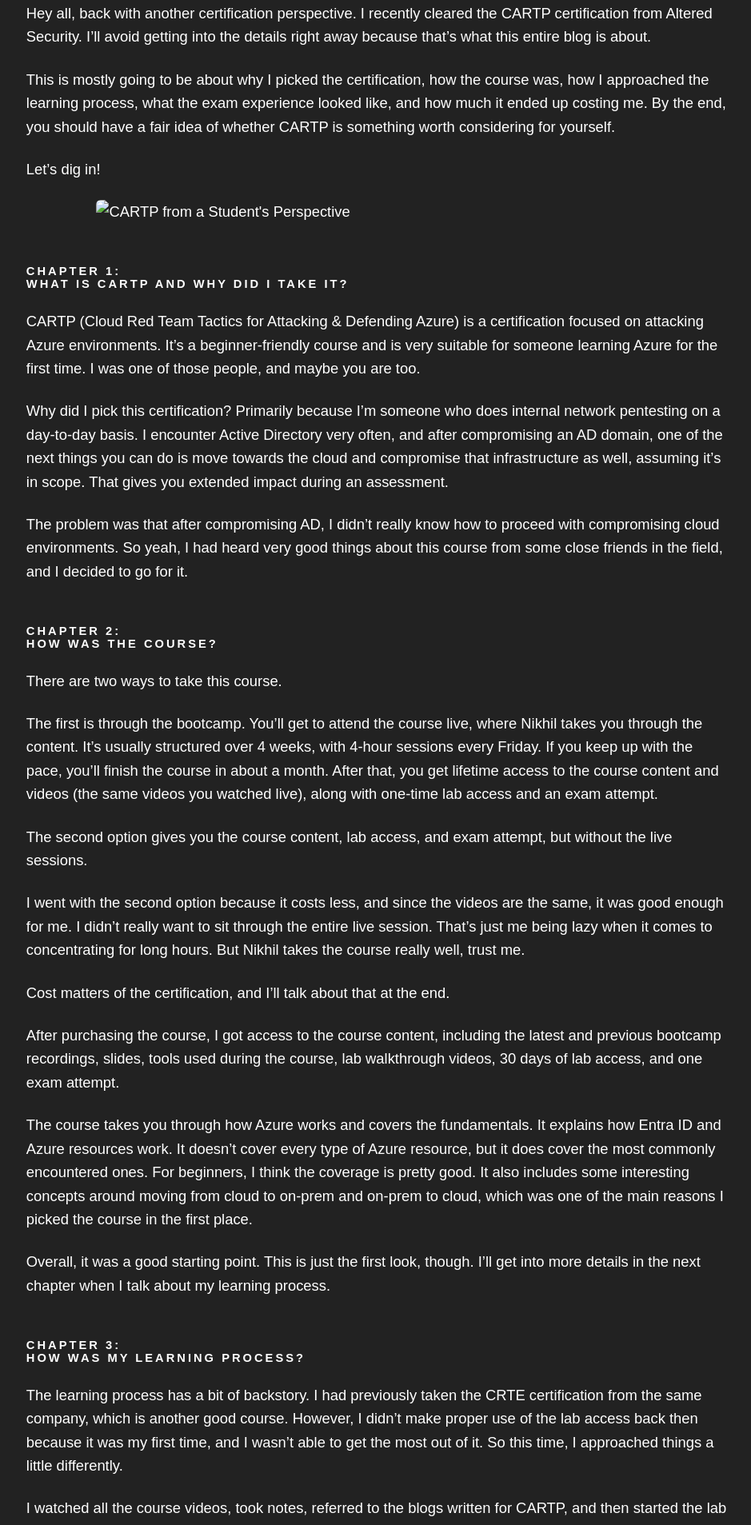
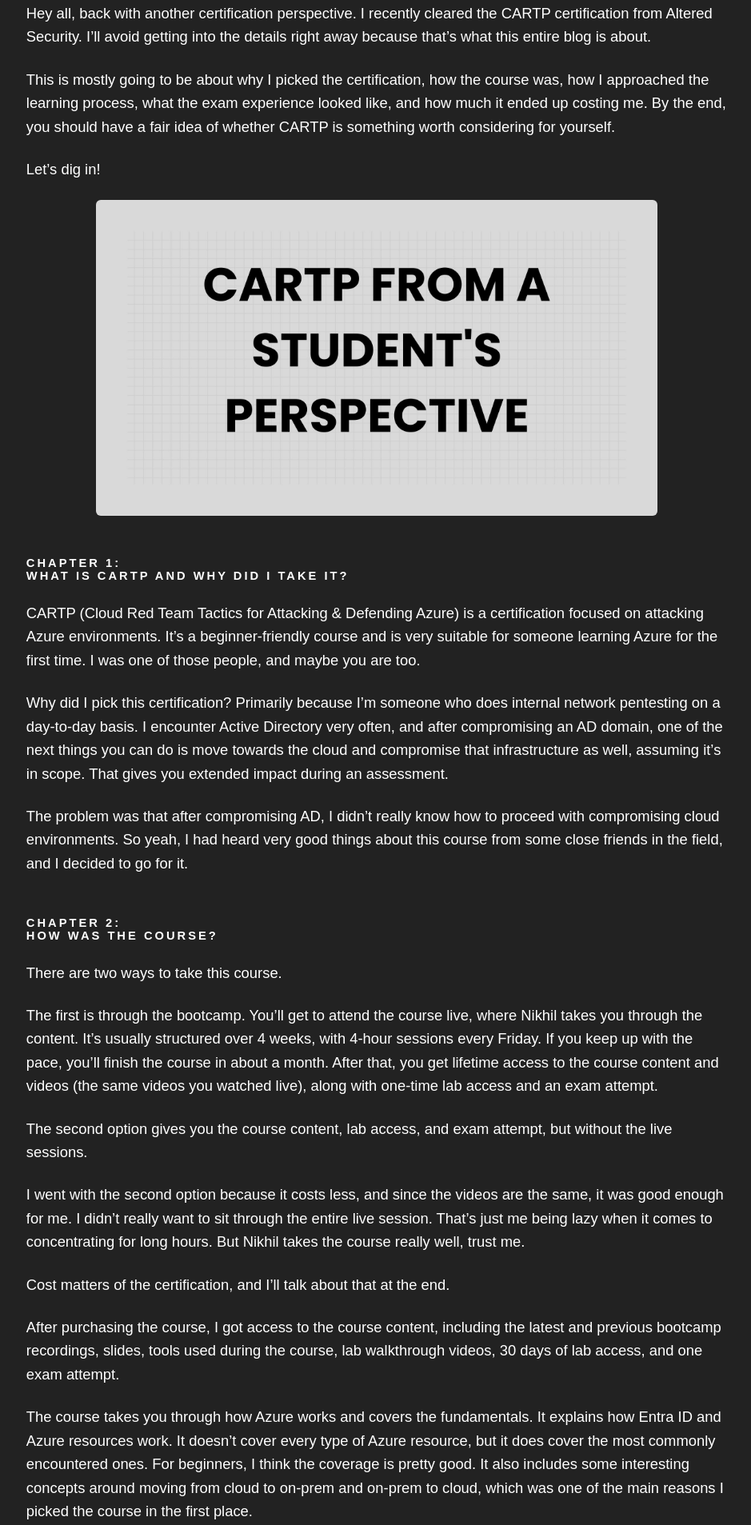
Before and after one commit to abhisek3122/blog.abhis3k.in, a Jekyll site: the page built from _posts/2026-05-31-cartp-from-a-student-perspective.markdown, in a window 1280 px wide. Shown: the part 378-2285 px from the top of the page at 80% size, without its empty margins (169-1108 px from the left). Built offline with Jekyll 4.4.1, drawn with Linux system fonts in a browser that asks for light colours; some web fonts are replaced.

Commit message:
Change Twitter image format from PNG to JPG
Updated the Twitter image format from PNG to JPG in the blog post.

```diff
--- a/_posts/2026-05-31-cartp-from-a-student-perspective.markdown
+++ b/_posts/2026-05-31-cartp-from-a-student-perspective.markdown
@@ -5,7 +5,7 @@
 date:   2026-05-31 19:03:00 +0530
 categories: field notes
 priority-tag: <span class="priority" style="border-color:#7FFFD4">field notes - certification</span>
-twitter-image: /assets/posts/2026-05-31-cartp-from-a-student-perspective/poster.png
+twitter-image: /assets/posts/2026-05-31-cartp-from-a-student-perspective/poster.jpg
 ---
 
 Hey all, back with another certification perspective. I recently cleared the CARTP certification from Altered Security. I'll avoid getting into the details right away because that's what this entire blog is about.
@@ -14,7 +14,7 @@
 
 Let's dig in!
 
-![CARTP from a Student's Perspective]({{ site.baseurl }}/assets/posts/2026-05-31-cartp-from-a-student-perspective/poster.png)
+![CARTP from a Student's Perspective]({{ site.baseurl }}/assets/posts/2026-05-31-cartp-from-a-student-perspective/poster.jpg)
 
 #### Chapter 1: <br/>What is CARTP and Why Did I Take It? {#chapter1}
 
```
